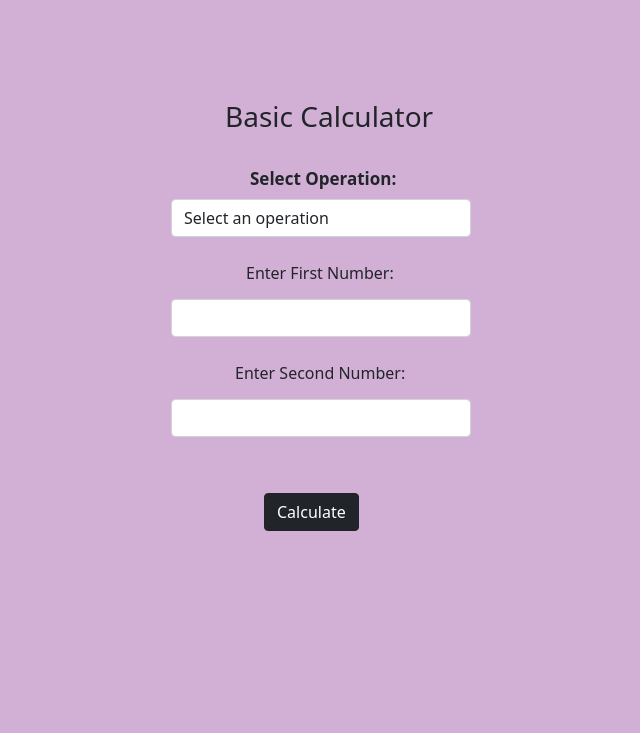
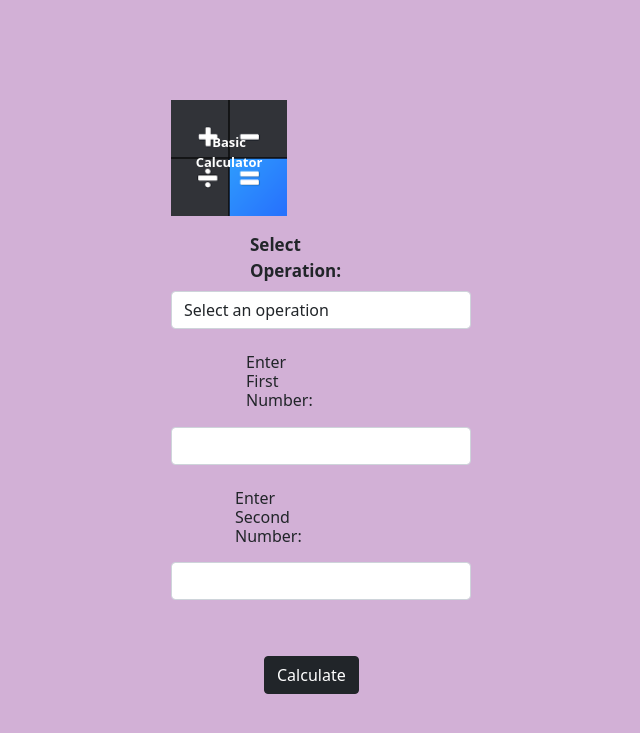
Before and after one commit to NikulZynova/calculator, a Django app: page / in a window 1280 px wide. Shown: the top 733 px of the page, without its empty margins (411-1051 px from the left). Run offline with Django 5.2, Linux system fonts and the light colour scheme.

Commit message:
make Changes
edit HTML file and add logo on web page.

```diff
--- a/calculator/settings.py
+++ b/calculator/settings.py
@@ -10,6 +10,7 @@ For the full list of settings and their values, see
 https://docs.djangoproject.com/en/5.1/ref/settings/
 """
 
+import os
 from pathlib import Path
 
 # from panel.template import templates
@@ -118,6 +119,7 @@ USE_TZ = True
 # https://docs.djangoproject.com/en/5.1/howto/static-files/
 
 STATIC_URL = 'static/'
+STATICFILES_DIRS = [os.path.join(BASE_DIR, 'static')]
 
 # Default primary key field type
 # https://docs.djangoproject.com/en/5.1/ref/settings/#default-auto-field
--- a/templates/index.html
+++ b/templates/index.html
@@ -1,3 +1,4 @@
+{%load static%}
 <!doctype html>
 <html lang="en">
   <head>
@@ -9,6 +10,7 @@
     <link href="https://cdn.jsdelivr.net/npm/bootstrap@5.0.2/dist/css/bootstrap.min.css" rel="stylesheet" integrity="sha384-EVSTQN3/azprG1Anm3QDgpJLIm9Nao0Yz1ztcQTwFspd3yD65VohhpuuCOmLASjC" crossorigin="anonymous">
 
     <title>Basic Arithmetic Calculator</title>
+    <link rel="icon" type="image/jpg" href="{% static 'images/calculator.jpg' %}">
       <style>
           .form-control {
             width: 300px;
@@ -28,14 +30,42 @@
             margin-left: 93px;
           }
 
+          .image-container {
+              position: relative;
+              text-align: center;
+          }
+
+          .image-container img {
+              width: 100%;
+              max-width: 130px;
+              height: auto;
+          }
+
+          .image-text {
+              position: absolute;
+              top: 45%;
+              left: 50%;
+              transform: translate(-50%, -50%);
+              color: white;
+              font-size: 13px;
+              font-weight: bold;
+              /* background: rgba(0, 0, 0, 0.5); */
+              padding: 10px 20px;
+              border-radius: 5px;
+          }
+
 
       </style>
   </head>
   <body>
     <div class="container" >
       <form action="" method="get" style="margin-left: 500px; margin-top: 100px;">
-          <div class="mb-3">
-            <label class="form-label" style="margin-left:54px;"><h3>Basic Calculator</h3></label><br>
+          <div class="mb-3" style="margin-right: 500px;">
+            <div class="image-container">
+              <img src="{% static 'images/calculator.jpg' %}" alt="Calculator">
+              <label class="image-text">Basic Calculator</label>
+          </div>
+            <!-- <label class="form-label" style="margin-left:54px;"><h3>Basic Calculator</h3></label><br> -->
                <label class="form-label mt-3" style="margin-left:79px;">Select Operation:</label>
                 <select class="form-control" name="operation" id="operation">
                     <option value="" disabled selected>Select an operation</option>
```
Also changed, not shown: static/images/calculator.jpg (added), static/images/calculator_with_text.jpg (added).
